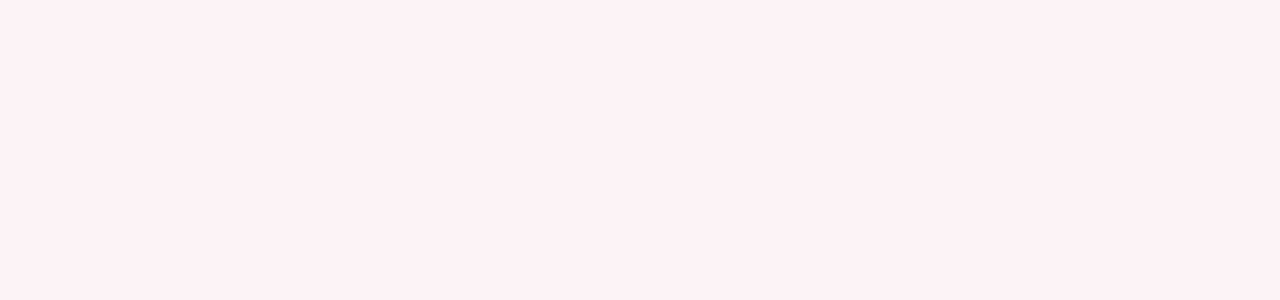
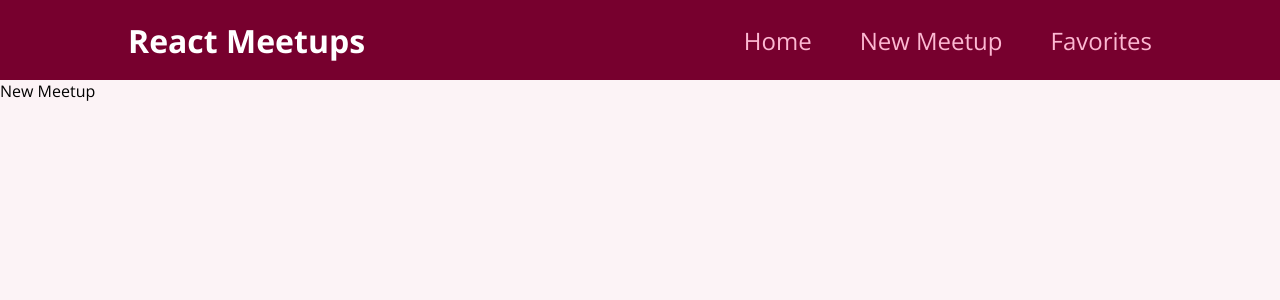
Before and after one commit to Telekolki/meetups-list, a React (Create React App) app: page /new-meetup in a window 1280 px wide. Shown: the top 300 px of the page. Built offline with nearby package versions, Linux system fonts and the light colour scheme.

Commit message:
added dummy meetups

```diff
--- a/src/App.js
+++ b/src/App.js
@@ -1,5 +1,26 @@
+import { Route, Switch } from 'react-router-dom';
+import NavigationBar from './layout/NavigationBar';
+import AllMeetaupsPage from './pages/AllMeetaps';
+import FavoritesPage from './pages/Favorites';
+import NewMeetupPage from './pages/NewMeetup';
+
 function App() {
-  return <div></div>;
+  return (
+    <>
+      <NavigationBar />
+      <Switch>
+        <Route path={'/'} exact>
+          <AllMeetaupsPage />
+        </Route>
+        <Route path={'/new-meetup'}>
+          <NewMeetupPage />
+        </Route>
+        <Route path={'/favorites'}>
+          <FavoritesPage />
+        </Route>
+      </Switch>
+    </>
+  );
 }
 
 export default App;
--- a/src/index.js
+++ b/src/index.js
@@ -2,6 +2,11 @@
 import ReactDOM from 'react-dom/client';
 import './index.css';
 import App from './App';
+import { BrowserRouter, Router } from 'react-router-dom';
 
 const root = ReactDOM.createRoot(document.getElementById('root'));
-root.render(<App />);
+root.render(
+  <BrowserRouter>
+    <App />
+  </BrowserRouter>
+);
--- /dev/null
+++ b/src/layout/NavigationBar.js
@@ -0,0 +1,25 @@
+import { Link } from 'react-router-dom';
+import classes from './NavigationBar.module.css';
+
+const NavigationBar = () => {
+  return (
+    <header className={classes.header}>
+      <div className={classes.logo}>React Meetups</div>
+      <nav>
+        <ul>
+          <li>
+            <Link to={'/'}> Home </Link>
+          </li>
+          <li>
+            <Link to={'/new-meetup'}> New Meetup </Link>
+          </li>
+          <li>
+            <Link to={'/favorites'}> Favorites </Link>
+          </li>
+        </ul>
+      </nav>
+    </header>
+  );
+};
+
+export default NavigationBar;
--- /dev/null
+++ b/src/layout/NavigationBar.module.css
@@ -0,0 +1,47 @@
+.header {
+    width: 100%;
+    height: 5rem;
+    display: flex;
+    align-items: center;
+    justify-content: space-between;
+    background-color: #77002e;
+    padding: 0 10%;
+  }
+
+  .logo {
+    font-size: 2rem;
+    color: white;
+    font-weight: bold;
+  }
+
+  .header ul {
+    list-style: none;
+    margin: 0;
+    padding: 0;
+    display: flex;
+    align-items: baseline;
+  }
+
+  .header li {
+    margin-left: 3rem;
+  }
+
+  .header a {
+    text-decoration: none;
+    font-size: 1.5rem;
+    color: #fcb8d2;
+  }
+
+  .header a:hover,
+  .header a:active,
+  .header a.active {
+    color: white;
+  }
+
+  .badge {
+    background-color: #cc2062;
+    color: white;
+    border-radius: 12px;
+    padding: 0 1rem;
+    margin-left: 0.5rem;
+  }
--- /dev/null
+++ b/src/meetups/MeetupItem.js
@@ -0,0 +1,21 @@
+import classes from './MeetupItem.module.css';
+
+function MeetupItem(props) {
+  return (
+    <li className={classes.item}>
+      <div className={classes.image}>
+        <img src={props.image} alt={props.title} />
+      </div>
+      <div className={classes.content}>
+        <h3>{props.title}</h3>
+        <address>{props.address}</address>
+        <p>{props.description}</p>
+      </div>
+      <div className={classes.actions}>
+        <button>To Favorites</button>
+      </div>
+    </li>
+  );
+}
+
+export default MeetupItem;
--- /dev/null
+++ b/src/meetups/MeetupItem.module.css
@@ -0,0 +1,46 @@
+.item {
+    margin: 1rem 0;
+  }
+
+  .image {
+    width: 100%;
+    height: 20rem;
+    overflow: hidden;
+    border-top-right-radius: 6px;
+    border-top-left-radius: 6px;
+  }
+
+  .image img {
+    width: 100%;
+    object-fit: cover;
+  }
+
+  .content {
+    text-align: center;
+    padding: 1rem;
+  }
+
+  .content h3 {
+    font-size: 1.25rem;
+    color: #2c292b;
+  }
+
+  .actions {
+    padding: 1.5rem;
+    text-align: center;
+  }
+
+  .actions button {
+    font: inherit;
+    cursor: pointer;
+    color: #77002e;
+    border: 1px solid #77002e;
+    background-color: transparent;
+    padding: 0.5rem 1.5rem;
+    border-radius: 4px;
+  }
+
+  .actions button:hover,
+  .actions button:active {
+    background-color: #ffe2ed;
+  }
--- /dev/null
+++ b/src/meetups/MeetupList.js
@@ -0,0 +1,21 @@
+import classes from './MeetupList.module.css';
+import MeetupItem from './MeetupItem';
+
+function MeetupList(props) {
+  return (
+    <ul className={classes.list}>
+      {props.meetups.map((meetup) => {
+        <MeetupItem
+          key={meetup.id}
+          id={meetup.id}
+          image={meetup.image}
+          title={meetup.title}
+          address={meetup.address}
+          description={meetup.description}
+        />;
+      })}
+    </ul>
+  );
+}
+
+export default MeetupList;
--- /dev/null
+++ b/src/meetups/MeetupList.module.css
@@ -0,0 +1,5 @@
+.list {
+    list-style: none;
+    margin: 0;
+    padding: 0;
+  }
--- /dev/null
+++ b/src/pages/AllMeetaps.js
@@ -0,0 +1,34 @@
+import MeetupList from '../meetups/MeetupList';
+
+const AllMeetaupsPage = () => {
+  const DUMMY_DATA = [
+    {
+      id: 'm1',
+      title: 'This is a first meetup',
+      image:
+        'https://upload.wikimedia.org/wikipedia/commons/thumb/d/d3/Stadtbild_M%C3%BCnchen.jpg/2560px-Stadtbild_M%C3%BCnchen.jpg',
+      address: 'Meetupstreet 5, 12345 Meetup City',
+      description:
+        'This is a first, amazing meetup which you definitely should not miss. It will be a lot of fun!',
+    },
+    {
+      id: 'm2',
+      title: 'This is a second meetup',
+      image:
+        'https://upload.wikimedia.org/wikipedia/commons/thumb/d/d3/Stadtbild_M%C3%BCnchen.jpg/2560px-Stadtbild_M%C3%BCnchen.jpg',
+      address: 'Meetupstreet 5, 12345 Meetup City',
+      description:
+        'This is a first, amazing meetup which you definitely should not miss. It will be a lot of fun!',
+    },
+  ];
+
+  return (
+    <div>
+      <ul>
+        <MeetupList meetups={DUMMY_DATA} />
+      </ul>
+    </div>
+  );
+};
+
+export default AllMeetaupsPage;
--- /dev/null
+++ b/src/pages/Favorites.js
@@ -0,0 +1,5 @@
+const FavoritesPage = () => {
+  return <div>Favorites</div>;
+};
+
+export default FavoritesPage;
--- /dev/null
+++ b/src/pages/NewMeetup.js
@@ -0,0 +1,5 @@
+const NewMeetupPage = () => {
+  return <div>New Meetup</div>;
+};
+
+export default NewMeetupPage;
```
